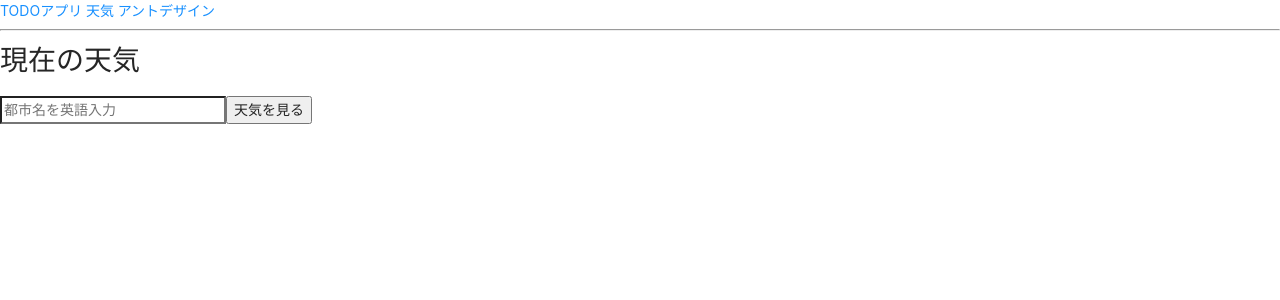
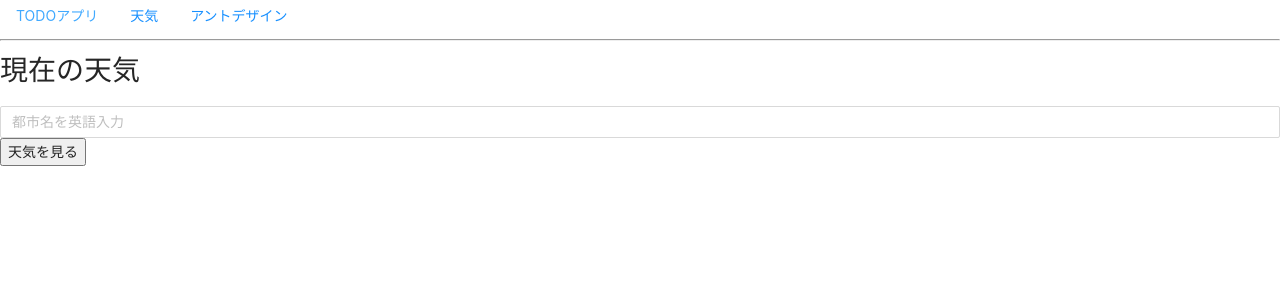
Before and after one commit to yoshihub/nextjstodo, a Next.js app: page /weather in a window 1280 px wide. Shown: the top 300 px of the page. Built offline with nearby package versions, Linux system fonts and the light colour scheme.

Commit message:
アントデザインのbutton

```diff
--- a/pages/weather.tsx
+++ b/pages/weather.tsx
@@ -1,5 +1,7 @@
 import Head from 'next/head';
 import { useState} from 'react';
+import { Button } from 'antd';
+import {Input} from 'antd'
 
 const Weather= () => {
   const [city,setCity]=useState<string>("");
@@ -40,14 +42,20 @@ const Weather= () => {
         <meta name="description" content="Generated by create next app" />
         <link rel="icon" href="/favicon.ico" />
       </Head>
-      <a href="/">TODOアプリ{" "}</a>
-      <a href="/weather">天気{" "}</a>
-      <a href="/antdesign">アントデザイン</a>
+      <Button type="link" href="/">TODOアプリ</Button>
+      <Button type="link" href="/weather">天気</Button>
+      <Button type="link" href="/antdesign">アントデザイン</Button>
       <hr/>
 
     <h1>現在の天気</h1>
     <form>
-      <input type="text" placeholder='都市名を英語入力' onChange={(e)=>setCity(e.target.value)}/>
+      <Input
+              type="text"
+              maxLength={15}
+              placeholder='都市名を英語入力'
+              onChange={(e)=>setCity(e.target.value)}
+              allowClear
+            ></Input>
       <button type="submit" onClick={getWeather}>天気を見る</button>
     </form>
     <div>
```
Also changed, not shown: pages/antdesign.tsx (+10 -1 lines), pages/index.tsx (+14 -7 lines).
